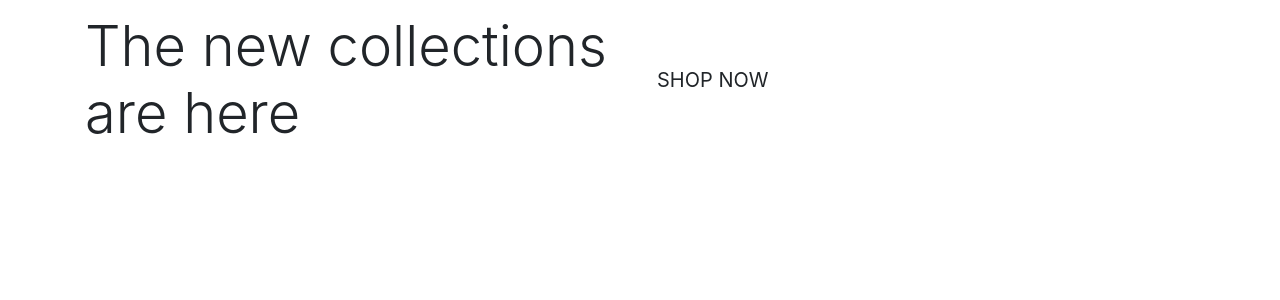
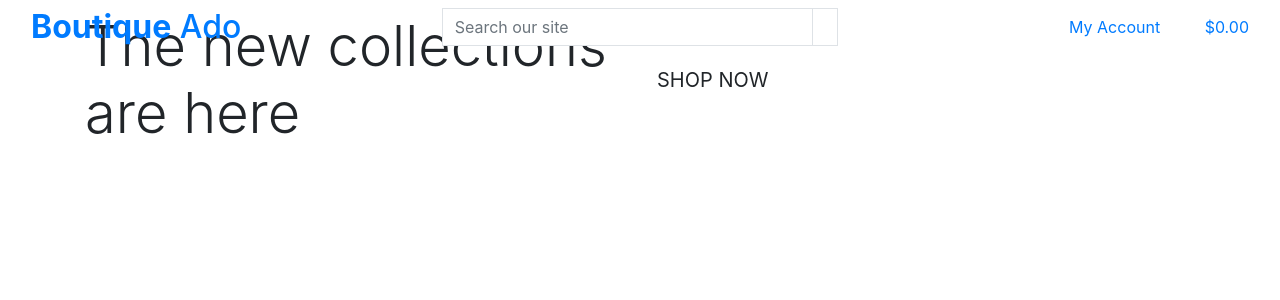
Before and after one commit to john33mcd/boutique_adoTut, a Django app: page / in a window 1280 px wide. Shown: the top 300 px of the page. Run offline with Django 3.2, Linux system fonts and the light colour scheme; some libraries are stand-ins or nearby versions.

Commit message:
added main page header

```diff
--- a/templates/base.html
+++ b/templates/base.html
@@ -6,30 +6,31 @@
 <head>
 
     {% block meta %}
-
     <meta http-equiv="X-UA-Compatible" content="ie=edge">
     <meta charset="utf-8">
     <meta name="viewport" content="width=device-width, initial-scale=1, shrink-to-fit=no">
     {% endblock %}
 
-
     {% block extra_meta %}
     {% endblock %}
 
     {% block corecss %}
-    <link rel="stylesheet" href="https://cdn.jsdelivr.net/npm/bootstrap@4.6.2/dist/css/bootstrap.min.css"
-        integrity="sha384-xOolHFLEh07PJGoPkLv1IbcEPTNtaed2xpHsD9ESMhqIYd0nLMwNLD69Npy4HI+N" crossorigin="anonymous">
+    <link rel="stylesheet" href="https://stackpath.bootstrapcdn.com/bootstrap/4.4.1/css/bootstrap.min.css"
+        integrity="sha384-Vkoo8x4CGsO3+Hhxv8T/Q5PaXtkKtu6ug5TOeNV6gBiFeWPGFN9MuhOf23Q9Ifjh" crossorigin="anonymous">
     {% endblock %}
-
 
     {% block extra_css %}
     {% endblock %}
 
     {% block corejs %}
-    <script src="https://cdn.jsdelivr.net/npm/jquery@3.5.1/dist/jquery.min.js"
-        integrity="sha256-9/aliU8dGd2tb6OSsuzixeV4y/faTqgFtohetphbbj0=" crossorigin="anonymous"></script>
-    <script src="https://cdn.jsdelivr.net/npm/bootstrap@4.6.2/dist/js/bootstrap.bundle.min.js"
-        integrity="sha384-Fy6S3B9q64WdZWQUiU+q4/2Lc9npb8tCaSX9FK7E8HnRr0Jz8D6OP9dO5Vg3Q9ct" crossorigin="anonymous">
+    <script src="https://code.jquery.com/jquery-3.4.1.slim.min.js"
+        integrity="sha384-J6qa4849blE2+poT4WnyKhv5vZF5SrPo0iEjwBvKU7imGFAV0wwj1yYfoRSJoZ+n" crossorigin="anonymous">
+    </script>
+    <script src="https://cdn.jsdelivr.net/npm/popper.js@1.16.0/dist/umd/popper.min.js"
+        integrity="sha384-Q6E9RHvbIyZFJoft+2mJbHaEWldlvI9IOYy5n3zV9zzTtmI3UksdQRVvoxMfooAo" crossorigin="anonymous">
+    </script>
+    <script src="https://stackpath.bootstrapcdn.com/bootstrap/4.4.1/js/bootstrap.min.js"
+        integrity="sha384-wfSDF2E50Y2D1uUdj0O3uMBJnjuUD4Ih7YwaYd1iqfktj0Uod8GCExl3Og8ifwB6" crossorigin="anonymous">
     </script>
     {% endblock %}
 
@@ -40,14 +41,77 @@
 </head>
 
 <body>
-    <header class="container-fluid fixed-top"></header>
+    <header class="container-fluid fixed-top">
+        <div class="row">
+            <div class="col-12 col-lg-4 my-auto py-1 py-lg-0 text-center text-lg-left">
+                <a href="{% url 'home' %}" class="nav-link main-logo-link">
+                    <h2 class="logo-font text-black my-0"><strong>Boutique</strong> Ado</h2>
+                </a>
+            </div>
+            <div class="col-12 col-lg-4 my-auto py-1 py-lg-0">
+                <form method="GET" action="">
+                    <div class="input-group w-100">
+                        <input class="form-control border border-black rounded-0" type="text" name="q"
+                            placeholder="Search our site">
+                        <div class="input-group-append">
+                            <button class="form-control btn btn-black border border-black rounded-0" type="submit">
+                                <span class="icon">
+                                    <i class="fas fa-search"></i>
+                                </span>
+                            </button>
+                        </div>
+                    </div>
+                </form>
+            </div>
+            <div class="col-12 col-lg-4 my-auto py-1 py-lg-0">
+                <ul class="list-inline list-unstyled text-center text-lg-right my-0">
+                    <li class="list-inline-item dropdown">
+                        <a class="text-black nav-link" href="#" id="user-options" data-toggle="dropdown"
+                            aria-haspopup="true" aria-expanded="false">
+                            <div class="text-center">
+                                <div><i class="fas fa-user fa-lg"></i></div>
+                                <p class="my-0">My Account</p>
+                            </div>
+                        </a>
+                        <div class="dropdown-menu border-0" aria-labelledby="user-options">
+                            {% if request.user.is_authenticated %}
+                            {% if request.user.is_superuser %}
+                            <a href="" class="dropdown-item">Product Management</a>
+                            {% endif %}
+                            <a href="" class="dropdown-item">My Profile</a>
+                            <a href="{% url 'account_logout' %}" class="dropdown-item">Logout</a>
+                            {% else %}
+                            <a href="{% url 'account_signup' %}" class="dropdown-item">Register</a>
+                            <a href="{% url 'account_login' %}" class="dropdown-item">Login</a>
+                            {% endif %}
+                        </div>
+                    </li>
+                    <li class="list-inline-item">
+                        <a class="{% if grand_total %}text-info font-weight-bold{% else %}text-black{% endif %} nav-link"
+                            href="">
+                            <div class="text-center">
+                                <div><i class="fas fa-shopping-bag fa-lg"></i></div>
+                                <p class="my-0">
+                                    {% if grand_total %}
+                                    ${{ grand_total|floatformat:2 }}
+                                    {% else %}
+                                    $0.00
+                                    {% endif %}
+                                </p>
+                            </div>
+                        </a>
+                    </li>
+                </ul>
+            </div>
+        </div>
+    </header>
+
     {% if messages %}
     <div class="message-container"></div>
     {% endif %}
 
     {% block page_header %}
     {% endblock %}
-
 
     {% block content %}
     {% endblock %}
@@ -56,13 +120,6 @@
     {% endblock %}
 
 
-
-    <!-- Option 2: Separate Popper and Bootstrap JS -->
-    <!--
-    <script src="https://cdn.jsdelivr.net/npm/jquery@3.5.1/dist/jquery.slim.min.js" integrity="sha384-DfXdz2htPH0lsSSs5nCTpuj/zy4C+OGpamoFVy38MVBnE+IbbVYUew+OrCXaRkfj" crossorigin="anonymous"></script>
-    <script src="https://cdn.jsdelivr.net/npm/popper.js@1.16.1/dist/umd/popper.min.js" integrity="sha384-9/reFTGAW83EW2RDu2S0VKaIzap3H66lZH81PoYlFhbGU+6BZp6G7niu735Sk7lN" crossorigin="anonymous"></script>
-    <script src="https://cdn.jsdelivr.net/npm/bootstrap@4.6.2/dist/js/bootstrap.min.js" integrity="sha384-+sLIOodYLS7CIrQpBjl+C7nPvqq+FbNUBDunl/OZv93DB7Ln/533i8e/mZXLi/P+" crossorigin="anonymous"></script>
-    -->
 </body>
 
 </html>
```
